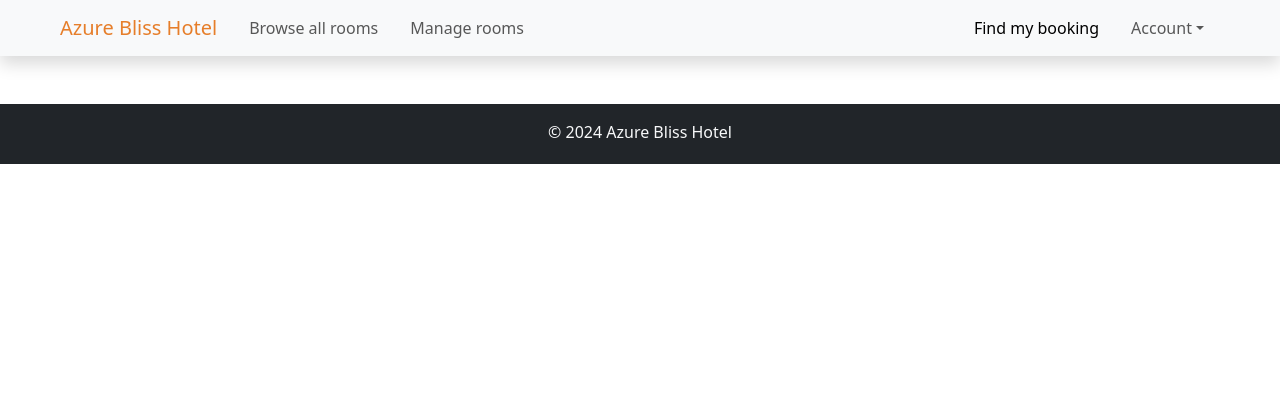
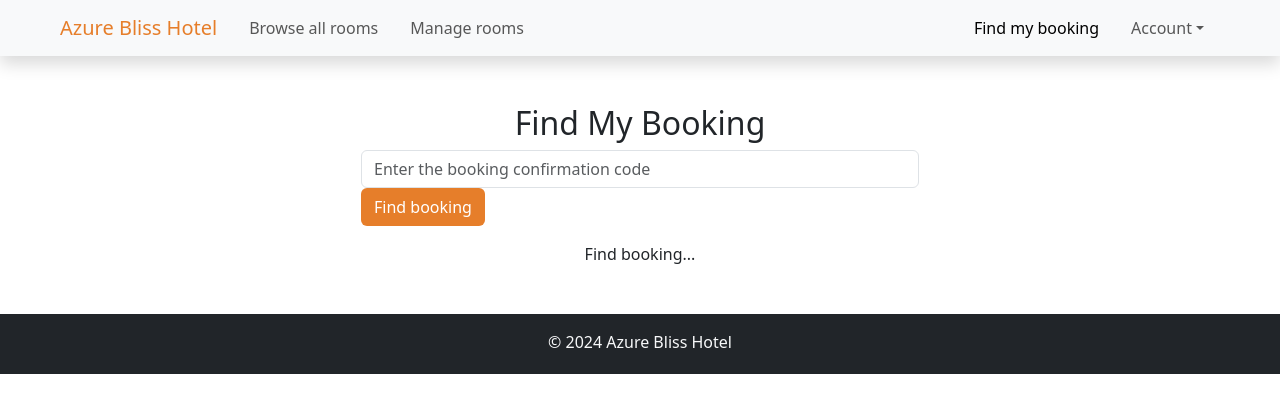
Before and after one commit to linimary/Azure-Bliss-Hotel-client, a React (Vite) app: page /find-booking in a window 1280 px wide. Shown: the top 412 px of the page. Built offline with nearby package versions, Linux system fonts and the light colour scheme.

Commit message:
Added find booking by confirmation code functionality

```diff
--- a/src/App.jsx
+++ b/src/App.jsx
@@ -13,6 +13,7 @@
 import Checkout from "./components/bookings/Checkout.jsx"
 import BookingSuccess from "./components/bookings/BookingSuccess.jsx"
 import Bookings from "./components/bookings/Bookings.jsx";
+import FindBooking from "./components/bookings/FindBooking.jsx";
 
 function App() {
   return (
@@ -30,6 +31,7 @@
             <Route path="/admin" element={<Admin />} />
             <Route path="/booking-success" element={<BookingSuccess />} />
             <Route path="/existing-bookings" element={<Bookings />} />
+            <Route path="/find-booking" element={<FindBooking />} />
           </Routes>
         </Router>
         <Footer />
--- /dev/null
+++ b/src/components/bookings/FindBooking.jsx
@@ -0,0 +1,149 @@
+import React, { useState } from "react";
+import {
+  cancelBooking,
+  getBookingByConfirmationCode,
+} from "../utils/ApiFunctions";
+
+const FindBooking = () => {
+  const [confirmationCode, setConfirmationCode] = useState("");
+  const [error, setError] = useState("");
+  const [successMessage, setSuccessMessage] = useState("");
+  const [isLoading, setIsLoading] = useState(false);
+  const [bookingInfo, setBookingInfo] = useState({
+    id: "",
+    room: { id: "" },
+    bookingConfirmationCode: "",
+    roomNumber: "",
+    checkInDate: "",
+    checkOutDate: "",
+    guestName: "",
+    guestEmail: "",
+    numOfAdults: "",
+    numOfChildren: "",
+    totalNumOfGuests: "",
+  });
+
+  const [isDeleted, setIsDeleted] = useState(false);
+
+  const clearBookingInfo = {
+    id: "",
+    room: { id: "" },
+    bookingConfirmationCode: "",
+    roomNumber: "",
+    checkInDate: "",
+    checkOutDate: "",
+    guestName: "",
+    guestEmail: "",
+    numOfAdults: "",
+    numOfChildren: "",
+    totalNumOfGuests: "",
+  };
+
+  const handleInputChange = (e) => {
+    setConfirmationCode(e.target.value);
+  };
+
+  const handleFormSubmit = async (e) => {
+    e.preventDefault();
+    setIsLoading(true);
+
+    try {
+      const data = await getBookingByConfirmationCode(confirmationCode);
+      setBookingInfo(data);
+    } catch (error) {
+      setBookingInfo(clearBookingInfo);
+      if (error.response && error.response.status === 404) {
+        setError(error.response.data.message);
+      } else {
+        setError(error.message);
+      }
+    }
+
+    setTimeout(() => {
+      setIsLoading(false);
+    }, 2000);
+  };
+
+  const handleBookingCancellation = async (bookingId) => {
+    try {
+      await cancelBooking(bookingInfo.id);
+      setIsDeleted(true);
+      setSuccessMessage("Booking has been cancelled successfully!");
+      setBookingInfo(clearBookingInfo);
+      setConfirmationCode("");
+      setError("");
+    } catch (error) {
+      setError(error.message);
+    }
+
+    setTimeout(() => {
+        setSuccessMessage("");
+        setIsDeleted(false);
+    }, 2000);
+  };
+
+  return (
+    <>
+      <div className="container mt-5 d-flex flex-column justify-content-center align-items-center">
+        <h2>Find My Booking</h2>
+        <form onSubmit={handleFormSubmit} className="col-md-6">
+          <div className="input-gorup mb-3">
+            <input
+              className="form-control"
+              type="text"
+              name="confirmationCode"
+              id="confirmationCode"
+              value={confirmationCode}
+              onChange={handleInputChange}
+              placeholder="Enter the booking confirmation code"
+            />
+            <button className="btn btn-hotel input-group-text">
+              Find booking
+            </button>
+          </div>
+        </form>
+
+        {isLoading ? (
+          <div>Finding your booking...</div>
+        ) : error ? (
+          <div className="text-danger">Error: {error}</div>
+        ) : bookingInfo.bookingConfirmationCode ? (
+          <div className="col-md-6 mt-4 mb-5">
+            <h3>Booking Information</h3>
+            <p>
+              Booking Confirmation Code: {bookingInfo.bookingConfirmationCode}
+            </p>
+            <p>Booking ID: {bookingInfo.id}</p>
+            <p>Room Number: {bookingInfo.room.id}</p>
+            <p>Check-in Date: {bookingInfo.checkInDate}</p>
+            <p>Check-out Date: {bookingInfo.checkOutDate}</p>
+            <p>Full Name: {bookingInfo.guestName}</p>
+            <p>Email Address: {bookingInfo.guestEmail}</p>
+            <p>Adults: {bookingInfo.numOfAdults}</p>
+            <p>Children: {bookingInfo.numOfChildren}</p>
+            <p>Total Guests: {bookingInfo.totalNumOfGuests}</p>
+
+            {!isDeleted && (
+              <button
+                className="btn btn-danger"
+                onClick={() => handleBookingCancellation(bookingInfo.id)}
+              >
+                Cancel Booking
+              </button>
+            )}
+          </div>
+        ) : (
+          <div>Find booking...</div>
+        )}
+
+        {isDeleted && (
+          <div className="alert alert-success mt-3" role="alert">
+            {successMessage}
+          </div>
+        )}
+      </div>
+    </>
+  );
+};
+
+export default FindBooking;
```
